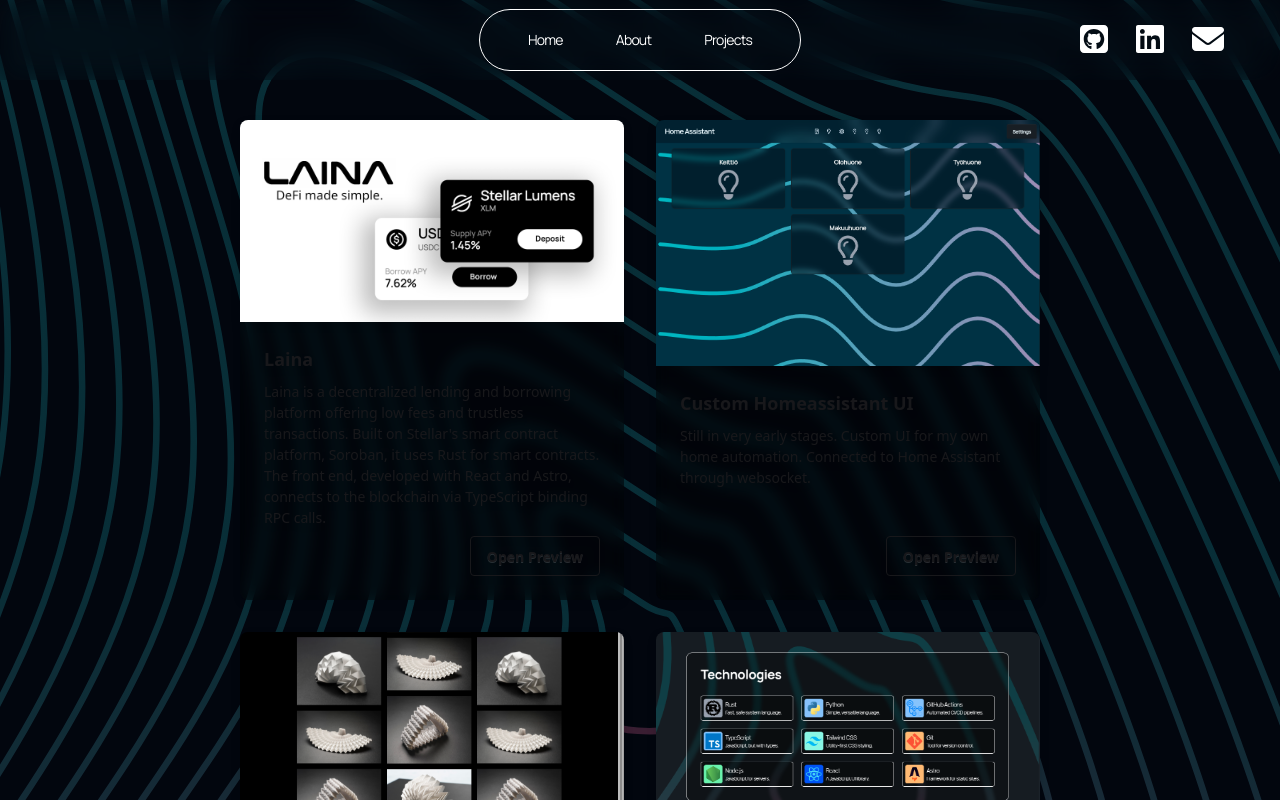
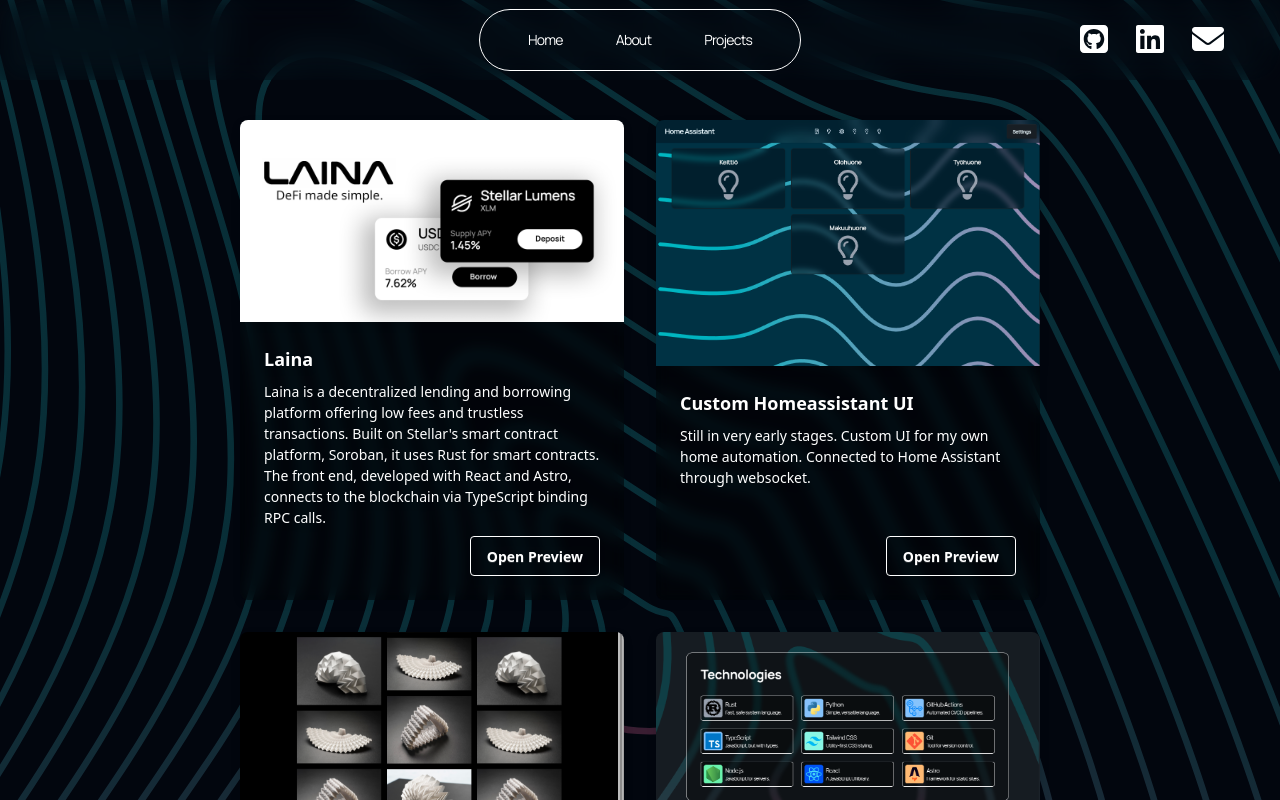
Before and after one commit to Teolhyn/resume-pages, a React (Vite) app in the folder frontend/: page /resume-pages/projects in a window 1280 px wide. Shown: the top 800 px of the page. Built offline with nearby package versions, Linux system fonts and the light colour scheme.

Commit message:
Fix: hotfix font colour not explicitly set
Caused the font colour to vary depending on the system used.

```diff
--- a/frontend/src/components/projectcard.tsx
+++ b/frontend/src/components/projectcard.tsx
@@ -24,7 +24,7 @@
 
   return (
     <div>
-      <div className="card bg-black/30 backdrop-blur-sm w-96 h-[30rem] drop-shadow-lg outline-white">
+      <div className="card bg-black/30 backdrop-blur-sm w-96 h-[30rem] drop-shadow-lg outline-white text-white">
         <figure className="overflow-hidden">
           <img
             src={image_url}
```
